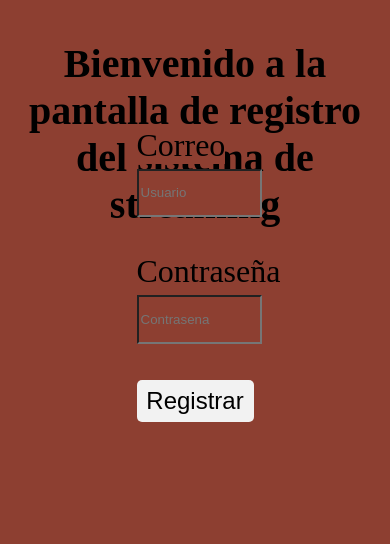
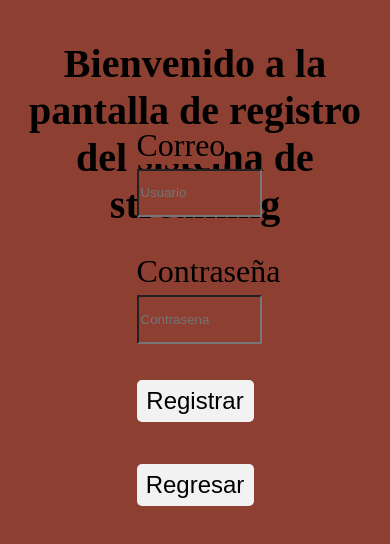
Before and after one commit to Javier19-cmd/Streaming, a React (Create React App) app in the folder client/: page /registro in a window 390 px wide. Shown: the top 544 px of the page. Built offline with nearby package versions, Linux system fonts and the light colour scheme.

Commit message:
devolviendo todos los resultados de lo que el usuario busca

```diff
--- a/client/package.json
+++ b/client/package.json
@@ -12,6 +12,7 @@
     "ncrypt-js": "^2.0.0",
     "react": "^18.2.0",
     "react-dom": "^18.2.0",
+    "react-player": "^2.11.0",
     "react-router-dom": "^6.4.3",
     "react-scripts": "5.0.1",
     "web-vitals": "^2.1.4"
--- a/client/src/pages/PantallaPrincipal.css
+++ b/client/src/pages/PantallaPrincipal.css
@@ -77,10 +77,22 @@
         left: 35%;
         top: 35%;
     }
+
+    .player{
+        position: absolute;
+        width: 100%;
+        height: 100%;
+        top: 50%;
+        left: 35%;
+    }
 }
 
+.Todo{
+    position: absolute;
+}
 
 .titulo{
+    position: relative;
     font-size: 2.5em;
     font-weight: bold;
     color: #000000;
@@ -90,7 +102,7 @@
 }
 
 .txtNombrePelicula{
-    position: absolute;
+    position: relative;
     font-size: 1.5em;
     font-weight: bold;
     color: #000000;
@@ -99,11 +111,11 @@
     margin-top: 1em;
     margin-bottom: 1em;
     width: 40%;
-    left: 30%;
+    left: 20%;
 }
 
 .btnSolicitarPelicula{
-    position: absolute;
+    position: relative;
     font-size: 1.5em;
     font-weight: bold;
     color: #000000;
@@ -112,12 +124,12 @@
     margin-top: 1em;
     margin-bottom: 1em;
     width: 30%;
-    left: 35%;
+    left: 25%;
     top: 25%;
 }
 
 .tituloPelicula{
-    position: absolute;
+    position: relative;
     font-size: 1.5em;
     font-weight: bold;
     color: #000000;
@@ -144,7 +156,7 @@
 }
 
 .Nada{
-    position: absolute;
+    position: relative;
     font-size: 1.5em;
     font-weight: bold;
     color: #000000;
@@ -154,5 +166,21 @@
     margin-bottom: 1em;
     width: 30%;
     left: 35%;
-    top: 35%;
+    top: 20%;
 }
+
+.pelicula{
+    position: relative;
+    top: 200%;
+}
+
+.nombrePelicula{
+    position: relative;
+    top: 75%;
+}
+
+.videoPelicula{
+    position: relative;
+    top: 100%;
+    left: 25%;
+}
--- a/client/src/pages/PantallaPrincipal.jsx
+++ b/client/src/pages/PantallaPrincipal.jsx
@@ -1,6 +1,6 @@
 import "./PantallaPrincipal.css"
 import {React, useState} from "react"
-
+import ReactPlayer from 'react-player'
 
 const PantallaPrincipal = () => {
 
@@ -10,20 +10,25 @@ const PantallaPrincipal = () => {
         try{
             const response = await fetch(`http://localhost:5000/peliculas/${nombrePelicula}`)
             const data = await response.json()
+            // Pasando los datos en formato json a un arreglo.
             setPeli(data)
         }catch(error){
             console.log(error)
         }
 
         // Recorriendo el arreglo de películas para devolver la película que se busca.
-        console.log(peli.rows[0].nombre)
+        // console.log(peli.rows.nombre)
+        // console.log(peli)
     }
 
     return (
             <div>
+
                 <h1 className="titulo">Bienvenido a la pantalla principal del sistema de streaming</h1>
+
                 {/* Input para ingresar el nombre de las películas */}
                 <input type="text" placeholder="Nombre de la película" className="txtNombrePelicula"/>
+
                 {/* Botón para solicitar la película */}
                 <button className="btnSolicitarPelicula"
 
@@ -37,10 +42,36 @@ const PantallaPrincipal = () => {
 
                 {/* Verificando que peli no esté vacío */}
                 {peli.length !== 0 ? (
+
                     <div>
-                        <h1 className="tituloPelicula">{peli.rows[0].nombre}</h1>
-                        <a href={peli.rows[0].link} className="Link">Link</a>
+                        {/* Recorriendo e imprimiendo la lista de películas */}
+
+                        {
+                            // Imprimiendo cada uno de los elementos del arreglo.
+                            peli.rows.map((pelicula) => {
+                                return(
+
+                                    <div className="pelicula">
+
+                                        <h1 className="nombrePelicula">
+                                            {pelicula.nombre}
+                                        </h1>
+
+                                        <ReactPlayer
+                                            className="videoPelicula"
+                                            url={pelicula.link}
+                                            controls={true}
+                                            width="50%"
+                                            height="100%"
+                                        />
+
+                                    </div>
+                                )
+                            })
+                        }
+
                     </div>
+
                 ) : (
                     <>
                         <h1 className="Nada">No se encontró nada</h1>
--- a/client/src/pages/Registro.css
+++ b/client/src/pages/Registro.css
@@ -20,6 +20,19 @@
         top: 20%;
         width: 30%;
         height: 5%;
+    }
+
+    /*Propiedades del botón de regreso*/
+    .btnRegreso{
+        position: absolute;
+        left: 35%;
+        top: 55%;
+        width: 30%;
+        height: 5%;
+        background-color: #f2f2f2;
+        border: none;
+        border-radius: 5px;
+        font-size: 1.5em;
     }
 }
 
@@ -69,3 +82,16 @@
     border-radius: 5px;
     font-size: 1.5em;
 }
+
+/*Propiedades del botón de regreso*/
+.btnRegreso{
+    position: absolute;
+    left: 35%;
+    top: 55%;
+    width: 30%;
+    height: 5%;
+    background-color: #f2f2f2;
+    border: none;
+    border-radius: 5px;
+    font-size: 1.5em;
+}
--- a/client/src/pages/Registro.jsx
+++ b/client/src/pages/Registro.jsx
@@ -1,4 +1,9 @@
 import "./Registro.css"
+import { React, useState } from 'react'
+import {
+    useNavigate
+  } from "react-router-dom"
+import './Home'
 
 const hmac = (contrasena) => {
     // Darle la vuelta a la contraseña.
@@ -30,6 +35,32 @@ const enviarDatos = async (usuario, contrasena) => {
 // Objetos con los que el usuario interactúa.
 const Registro = () => {
 
+    const navigate1 = useNavigate() // Hook para regresar a Home.
+
+    const [datos, setDatos] = useState([])
+
+      // Método para verificar si el usuario existe en la base de datos.
+    const verificarUsuario = async (usuario, contrasena) => {
+
+        // console.log(usuario, contrasena)
+        try {
+        const response = await fetch(`http://localhost:5000/usuarioss/${usuario}`)
+        const data = await response.json()
+        setDatos(data)
+        //console.log(data)
+        } catch (error) {
+        console.log(error)
+        }
+
+        console.log(datos[0].usuario)
+
+        if (datos[0].usuario === usuario) {
+            alert("El usuario ya existe")
+        } else {
+            enviarDatos(usuario, hmac(contrasena))
+        }
+    }
+
     return (
         <div>
             <h1 className="titulo">Bienvenido a la pantalla de registro del sistema de streaming</h1>
@@ -44,9 +75,17 @@ const Registro = () => {
                     const usuario = document.querySelector(".txtUsuarioo").value
                     const contrasena = document.querySelector(".txtContrasenaa").value
                     console.log(hmac(contrasena))
-                    enviarDatos(usuario, hmac(contrasena))
+                    verificarUsuario(usuario, contrasena)
                 }
             }>Registrar</button>
+
+            <button className="btnRegreso" onClick={
+                () => {
+                    navigate1("/") // Regresar a Home.
+                }
+
+            }> Regresar </button>
+
         </div>
     )
 }
```
Also changed, not shown: client/src/pages/Home.jsx (+0 -20 lines), 1 other file (tests, documents, lock files or other folders).
